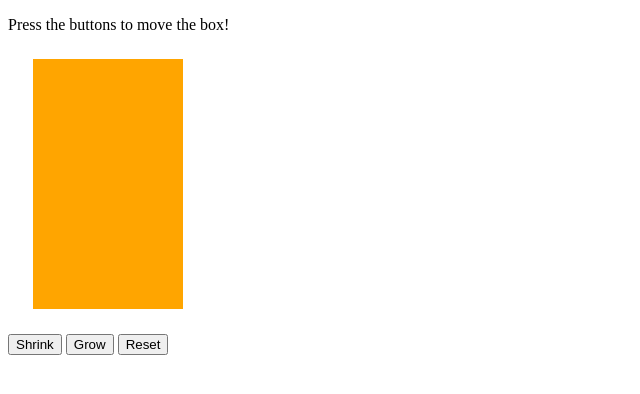
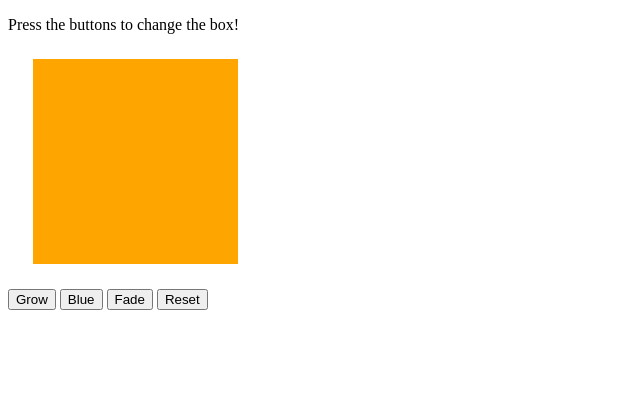
Before and after one commit to cemolo/PREWORK_CE, a plain HTML site: page Module-10/index.html in a window 1280 px wide. Both pictures are taken after a click on the button "Grow". Shown: the whole page, without its empty margins (0-640 px from the left). Drawn offline with nearby package versions, Linux system fonts and the light colour scheme.

Commit message:
second push

```diff
--- a/Module-10/index.html
+++ b/Module-10/index.html
@@ -2,38 +2,20 @@
 <html>
 <head>
     <title>Jiggle Into JavaScript</title>
+    <script type="text/javascript" src="https://cdnjs.cloudflare.com/ajax/libs/jquery/3.1.0/jquery.min.js"></script>
 </head>
 <body>
 
-    <p>Press the buttons to move the box!</p>
+    <p>Press the buttons to change the box!</p>
 
     <div id="box" style="height:150px; width:150px; background-color:orange; margin:25px"></div>
 
-    <button id="shrinkBtn">Shrink</button>
-    <button id="growBtn">Grow</button>
-    <button id="resetBtn">Reset</button>
+    <button id="button1">Grow</button>
+    <button id="button2">Blue</button>
+    <button id="button3">Fade</button>
+    <button id="button4">Reset</button>
 
-    <script type="text/javascript">
-
-        document.getElementById("shrinkBtn").addEventListener("click", function(){
-
-            document.getElementById("box").style.height = "25px";
-
-        });
-
-        document.getElementById("growBtn").addEventListener("click", function(){
-
-            document.getElementById("box").style.height = "250px";
-
-        });
-
-        document.getElementById("resetBtn").addEventListener("click", function(){
-
-            document.getElementById("box").style.height = "150px";
-
-        });
-
-    </script>
+    <script type="text/javascript" src="javascript.js"></script>
 
 </body>
 </html>
--- /dev/null
+++ b/Module-10/javascript.js
@@ -0,0 +1,16 @@
+
+$("#button1").on("click", function() {
+	$("#box").animate({height:"+=55px", width:"+=55px"}, "slow");
+})
+
+$("#button2").on("click", function() {
+	$("#box").css("color", "blue");
+})
+
+$("#button3").on("click", function() {
+	$("#box").fadeOut("slow");
+})
+
+$("#button4").on("click", function() {
+	$("#box")[0].reset();
+});
```
Also changed, not shown: 3 other files.
